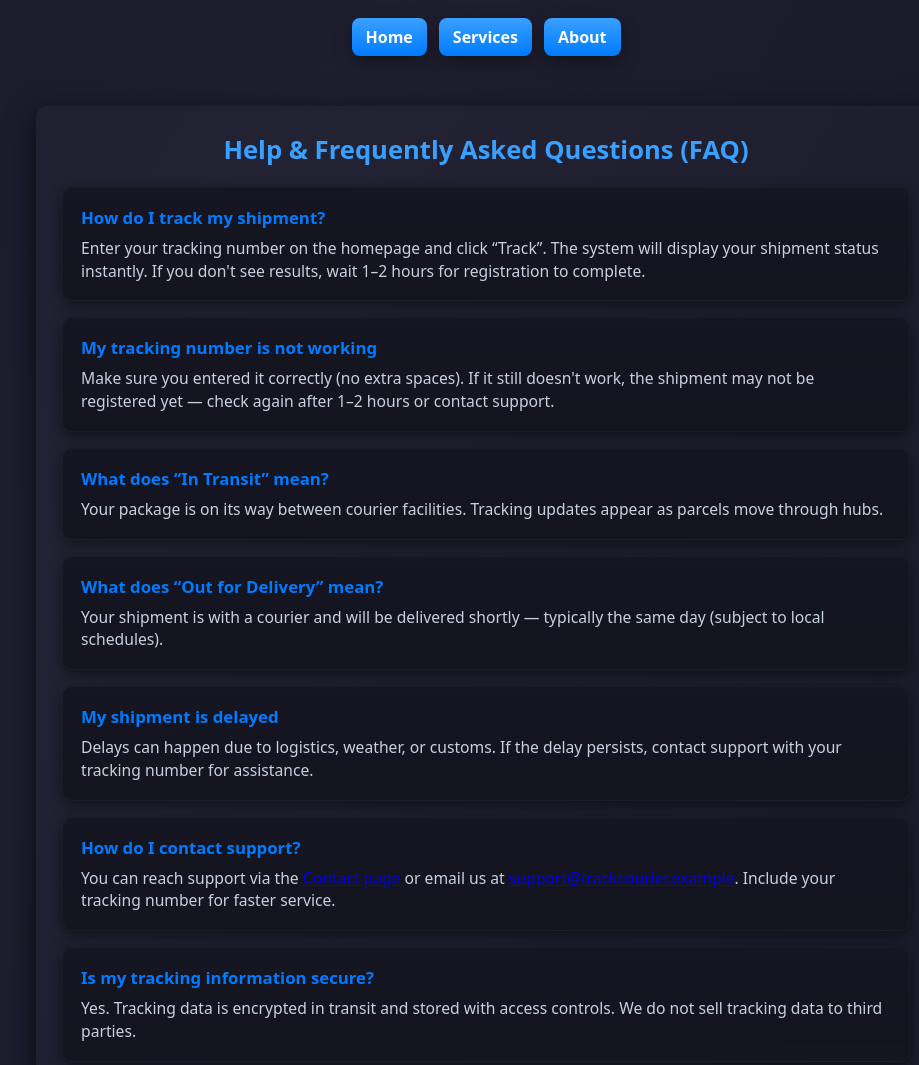
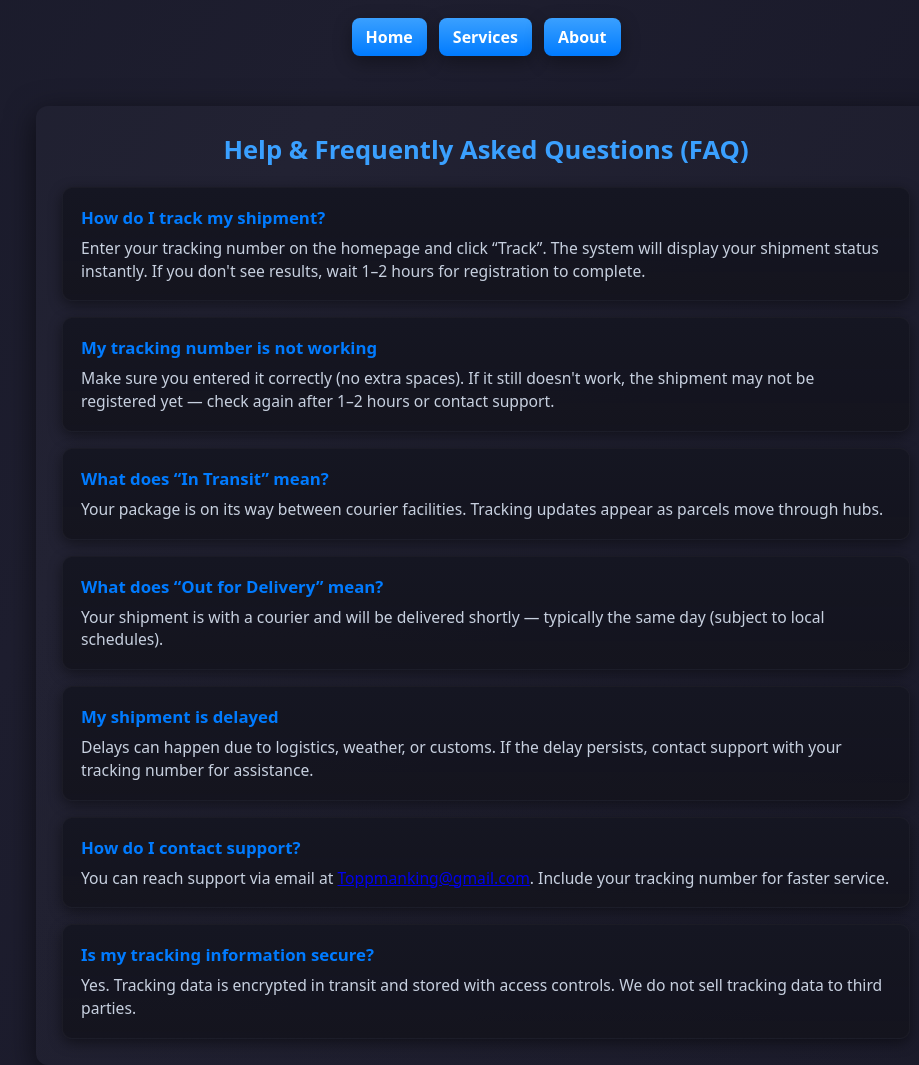
Before and after one commit to CourierTracker/TRACK-COURIER, a plain HTML site: page help.html in a window 1280 px wide. Shown: the top 1065 px of the page, without its empty margins (154-1073 px from the left). Drawn offline with Linux system fonts and the light colour scheme.

Commit message:
Update help.html

```diff
--- a/help.html
+++ b/help.html
@@ -215,7 +215,7 @@
 
       <article class="faq-card" tabindex="0">
         <h3>How do I contact support?</h3>
-        <p>You can reach support via the <a href="contact.html">Contact page</a> or email us at <a href="mailto:support@trackcourier.example">support@trackcourier.example</a>. Include your tracking number for faster service.</p>
+        <p>You can reach support via email at <a href="mailto:Toppmanking@gmail.com">Toppmanking@gmail.com</a>. Include your tracking number for faster service.</p>
       </article>
 
       <article class="faq-card" tabindex="0">
```
